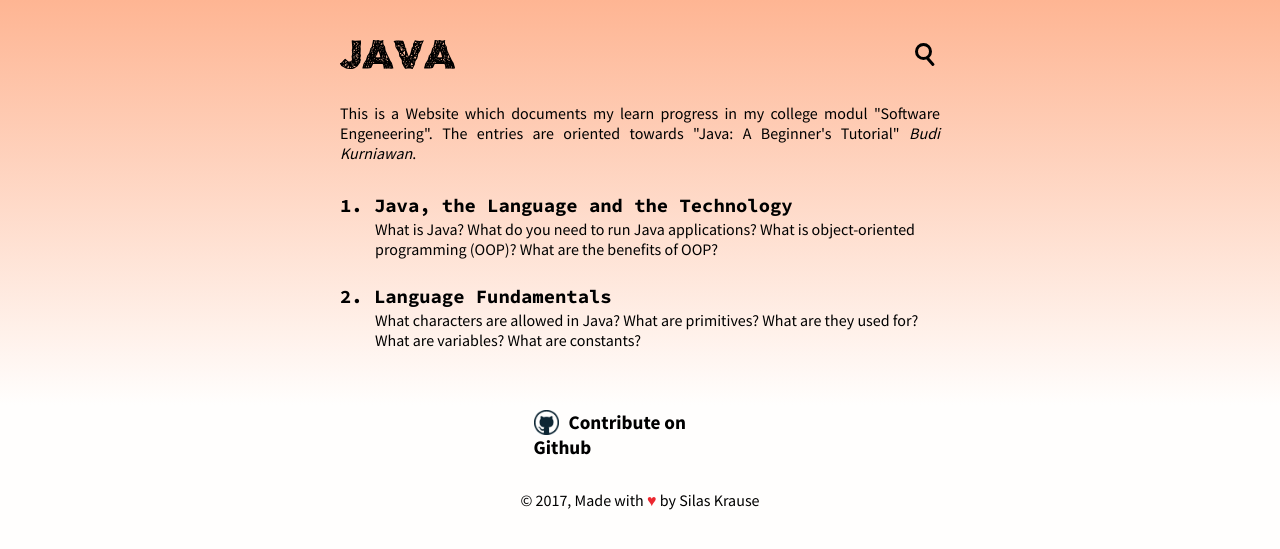
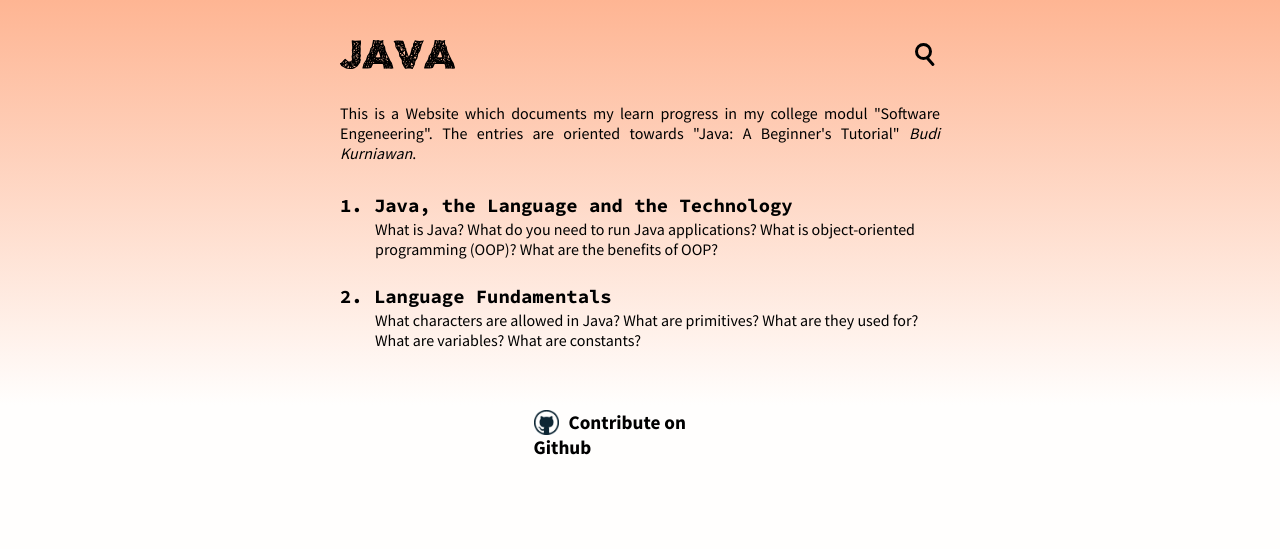
Before and after one commit to krsilas/java-guide, a Jekyll site: the page built from index.html, in a window 1280 px wide. Shown: the top 549 px of the page. Built offline with Jekyll 4.4.1, drawn with Linux system fonts in a browser that asks for light colours; nearby versions of some CDN libraries.

Commit message:
cleanup
style for input field on search results page
remove footer

```diff
--- a/_layouts/index.html
+++ b/_layouts/index.html
@@ -13,9 +13,9 @@
     <div class="main">
       <a href="{{site.baseurl}}/"><img src="{{site.baseurl}}/assets/logo.svg" class="logo" alt="Logo"></a>
       {{ content }}
-      <footer>
+      <!-- <footer>
         &copy; 2017, Made with <span>&hearts;</span> by <a href="http://github.com/krsilas">{{site.author}}</a>
-      </footer>
+      </footer> -->
     </div>
   </body>
   <script src="{{site.baseurl}}/assets/script.js"></script>
--- a/_sass/_search.scss
+++ b/_sass/_search.scss
@@ -59,3 +59,30 @@
   }
 }
 form {display: inline;}
+input#q{
+  background-color: rgba(100,100,100,0.3);
+  border: 1px solid rgba(0,0,0,0.6);
+  height: 120%;
+  border-radius: 4px;
+  outline: none;
+  -webkit-appearance: textfield;
+  &:focus{
+    box-shadow: 0 0 0 1px #7f8387;
+  }
+}
+input[type="submit"]{
+  height: 22px;
+  padding: 3px;
+  font-weight: bold;
+  -webkit-appearance: none;
+  border: 1px solid black;
+  border-radius: 3px;
+  background-color: transparent;
+  &:hover {
+    cursor: pointer;
+
+  }
+}
+p[data-search-found]{
+  margin: 30px 0;
+}
--- a/index.html
+++ b/index.html
@@ -3,7 +3,7 @@
 ---
 <div class="search" title="Hotkey: S" >
   <form method="get" action="/java-guide/search.html" data-search-form>
-    <input class="s-input" type="text" name="q" id="q" placeholder="Search" data-search-input />
+    <input class="s-input" type="text" name="q" placeholder="Search" data-search-input />
   </form>
   <span class="icon-h h1"></span>
   <span class="icon-h h2"></span>
```
